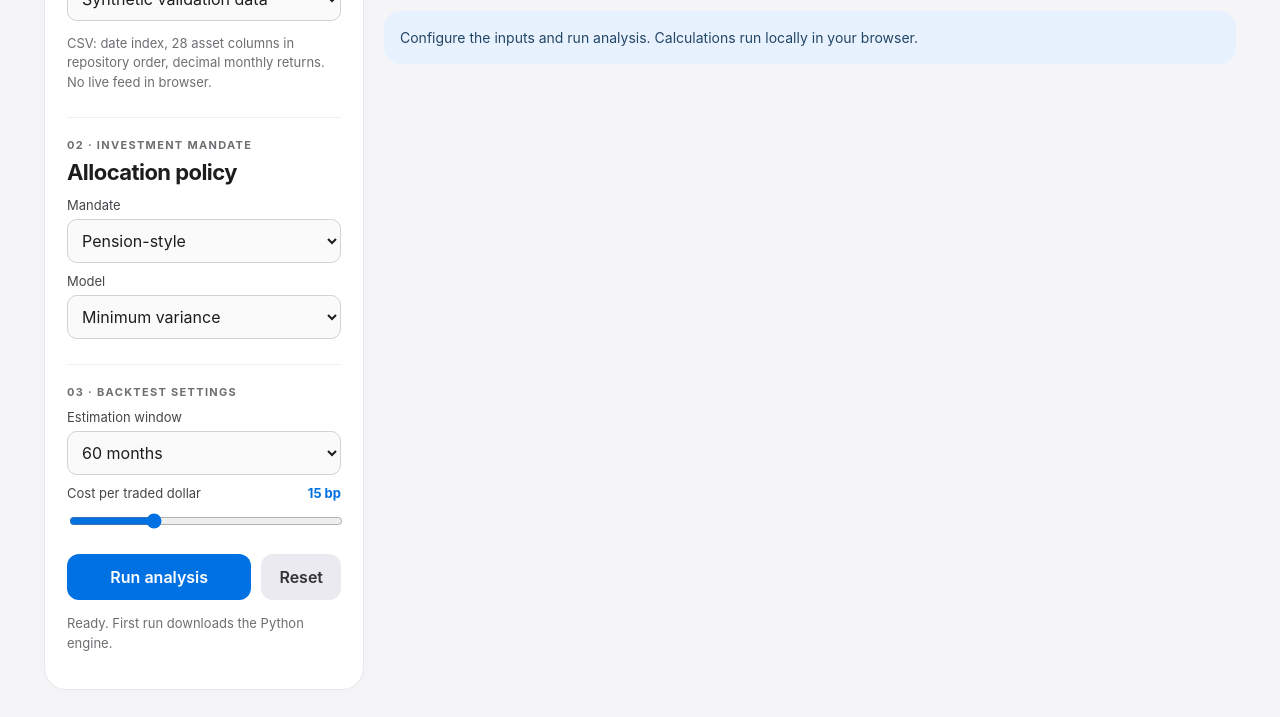
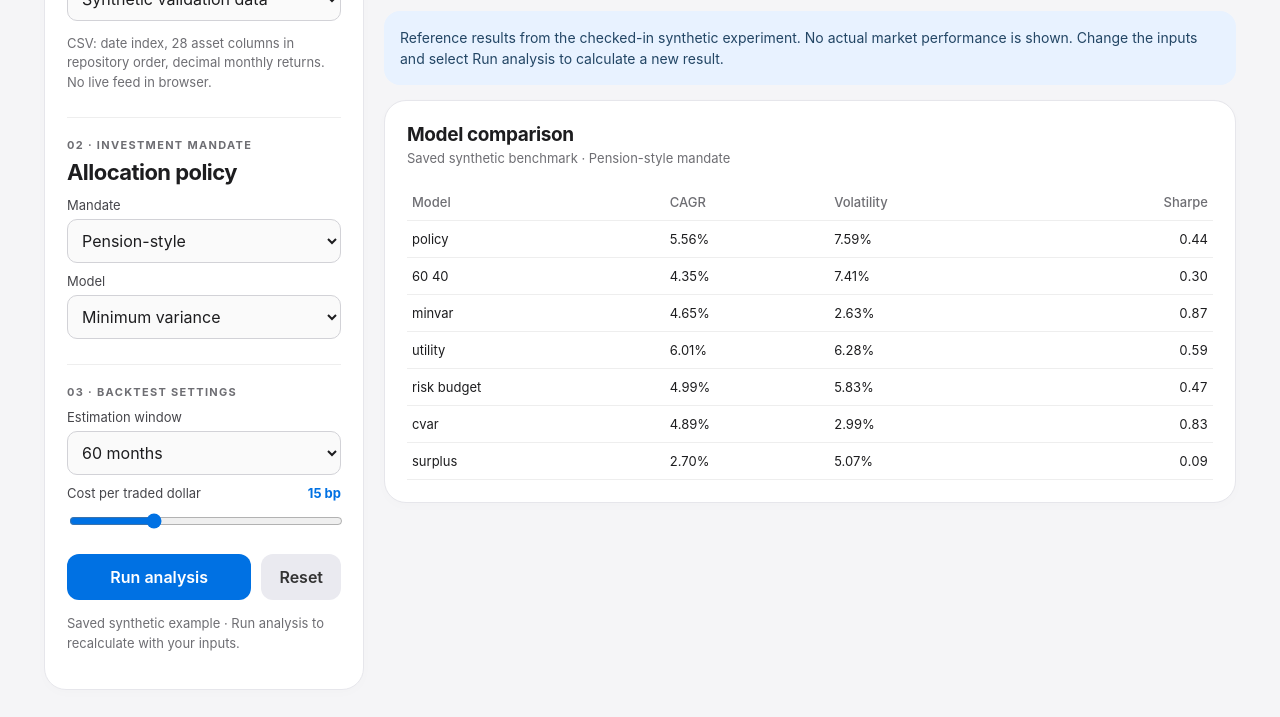
Before and after one commit to Caydenwan/RiskPath-A-Portfolio-Forecasting-Engine, a plain HTML site: page web/index.html in a window 1280 px wide. Shown: the part 394-1111 px from the top of the page. Drawn offline with Linux system fonts and the light colour scheme.

Commit message:
Show documented reference experiment and distinguish pending inputs [skip ci]

```diff
--- a/web/index.html
+++ b/web/index.html
@@ -12,4 +12,7 @@ function barChart(labels,v,fmt){const max=Math.max(1e-12,...v.map(Math.abs));con
 function lineChart(labels,series,names){let all=series.flat(),min=Math.min(...all),max=Math.max(...all);if(max===min){max+=1;min-=1}let span=max-min;min-=span*.08;max+=span*.08;const X=i=>55+i*620/Math.max(1,labels.length-1),Y=v=>205-(v-min)/(max-min)*180;let svg='<svg role="img" aria-label="'+esc(names.join(' versus '))+'" viewBox="0 0 700 245">';for(let i=0;i<=4;i++){let v=min+i*(max-min)/4,y=Y(v);svg+='<line x1="55" x2="675" y1="'+y+'" y2="'+y+'" stroke="#e9e9ee"/><text x="48" y="'+(y+4)+'" fill="#777" text-anchor="end" font-size="11">'+Number(v).toLocaleString('en-US',{maximumFractionDigits:2})+'</text>'}series.forEach((a,j)=>{svg+='<polyline points="'+a.map((v,i)=>X(i)+','+Y(v)).join(' ')+'" fill="none" stroke="'+colors[j]+'" stroke-width="2.8" stroke-linejoin="round"/>'});let indexes=[...new Set([0,Math.floor((labels.length-1)/3),Math.floor(2*(labels.length-1)/3),labels.length-1])];indexes.forEach(i=>svg+='<text x="'+X(i)+'" y="230" text-anchor="'+(i===0?'start':i===labels.length-1?'end':'middle')+'" font-size="10" fill="#777">'+esc(labels[i])+'</text>');return svg+'</svg><div class="legend">'+names.map((n,i)=>'<span><i style="background:'+colors[i]+'"></i>'+esc(n)+'</span>').join('')+'</div>'}
 let worker;let running=false;function setup(){worker=new Worker('./worker.js');worker.onmessage=e=>{const d=e.data;if(d.status==='loading'){$('#status').textContent=d.message;return}running=false;$('#run').disabled=false;if(d.status==='error'){$('#status').className='status error';$('#status').textContent=d.message;return}try{show(d.result);$('#status').className='status';$('#status').textContent='Calculation complete · '+new Date().toLocaleTimeString()}catch(e){$('#status').textContent=e.message}};worker.onerror=e=>{running=false;$('#run').disabled=false;$('#status').className='status error';$('#status').textContent='Browser engine failed to load. Check connection and retry.';worker.terminate();worker=null}}
 async function run(){if(running)return;running=true;$('#run').disabled=true;$('#status').className='status';$('#status').textContent='Preparing calculation…';try{const p=await collect();if(!worker)setup();worker.postMessage(p)}catch(e){running=false;$('#run').disabled=false;$('#status').className='status error';$('#status').textContent=e.message}}
-$('#run').onclick=run;$('#reset').onclick=()=>{reset();$('#status').textContent='Inputs reset. Run to update results.'};</script></body></html>
+$('#run').onclick=run;$('#reset').onclick=()=>{reset();$('#status').textContent='Inputs reset. Run to update results.'};
+cards([['Annualized return',pct(4.6508374495545235,2),'180 synthetic test months'],['Annual volatility',pct(2.6344114133134333,2),'Annualized monthly risk'],['Maximum drawdown',pct(-4.936629808413384,2),'Peak-to-trough decline'],['Excess Sharpe',0.870839800535093.toFixed(2),'Relative to BIL']]);document.querySelector('#results').innerHTML=panel('Model comparison','Saved synthetic benchmark · Pension-style mandate',table(['Model','CAGR','Volatility','Sharpe'],[["policy","5.56%","7.59%","0.44"],["60 40","4.35%","7.41%","0.30"],["minvar","4.65%","2.63%","0.87"],["utility","6.01%","6.28%","0.59"],["risk budget","4.99%","5.83%","0.47"],["cvar","4.89%","2.99%","0.83"],["surplus","2.70%","5.07%","0.09"]]));
+document.querySelector('#status').textContent='Saved synthetic example · Run analysis to recalculate with your inputs.';document.querySelector('#insight').textContent='Reference results from the checked-in synthetic experiment. No actual market performance is shown. Change the inputs and select Run analysis to calculate a new result.';document.querySelector('.inputs').addEventListener('input',()=>{if(!running){document.querySelector('#status').className='status';document.querySelector('#status').textContent='Inputs changed · displayed results are from the previous calculation.'}});
+</script></body></html>
```
